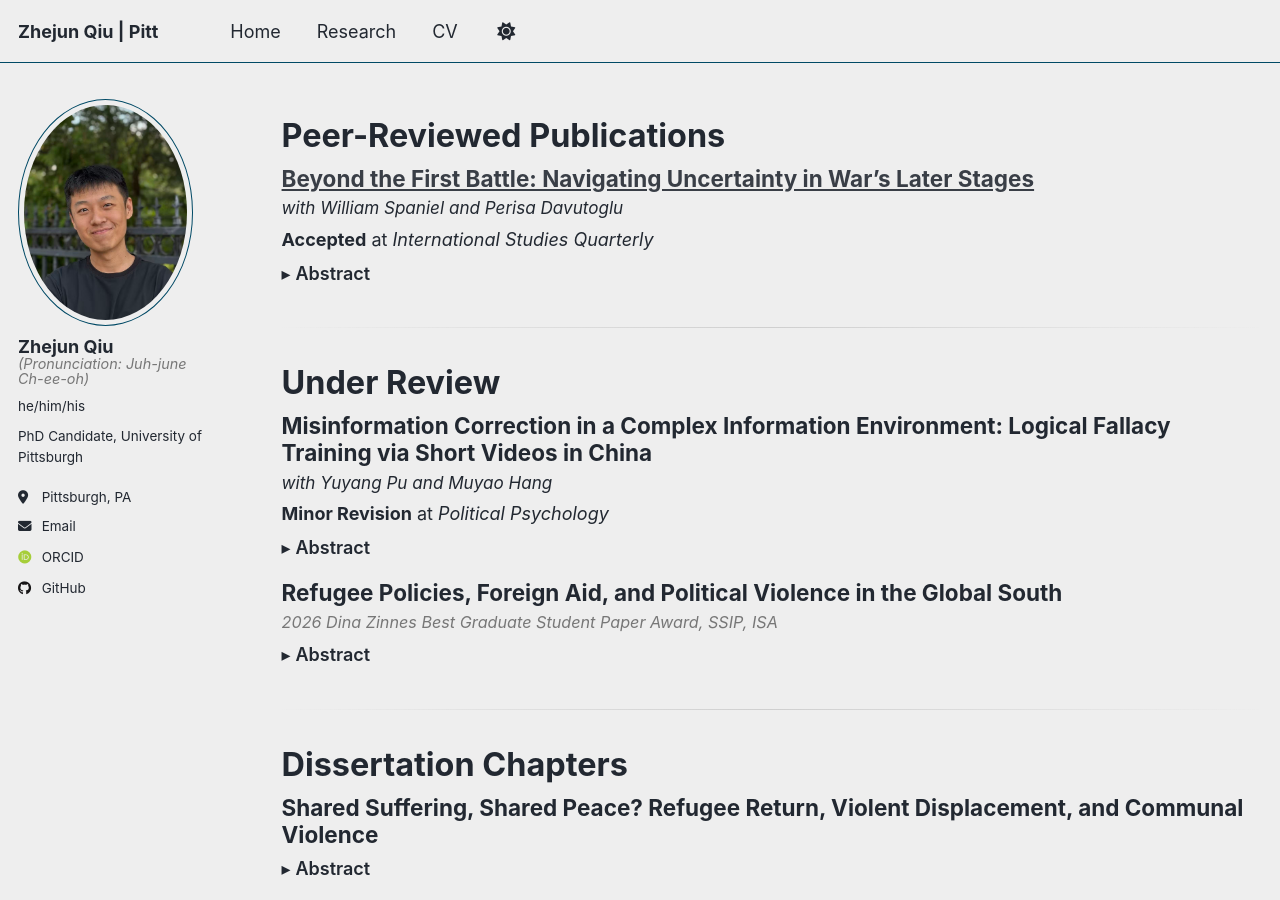
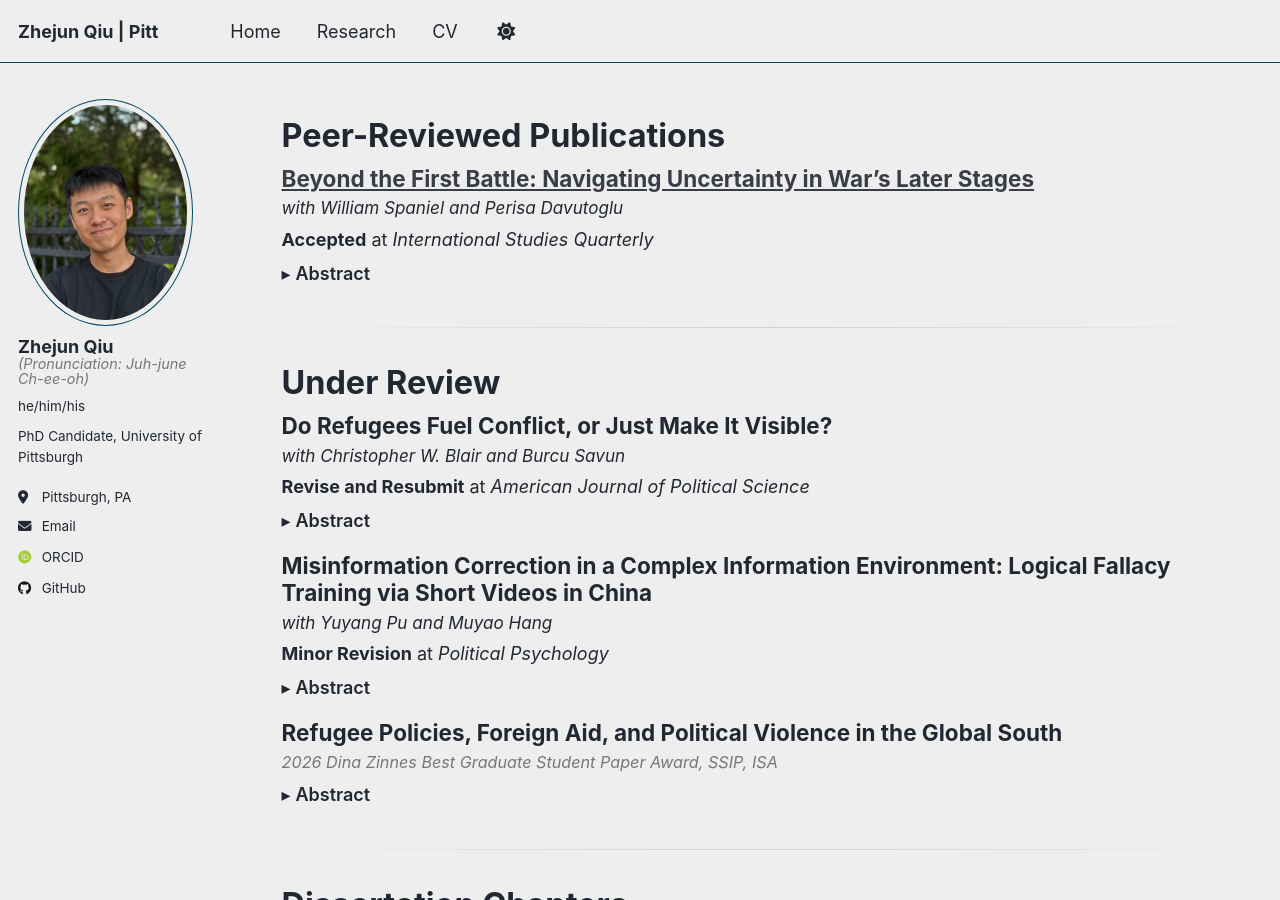
Before and after one commit to zhejun-qiu/zhejun-qiu.github.io, a Jekyll site: the page built from _pages/research.md, in a window 1280 px wide and 900 px high. Built offline with Jekyll 4.4.1, drawn with Linux system fonts in a browser that asks for light colours; some web fonts are replaced; a script that is not in the unit is left out.

Commit message:
Update research.md

```diff
--- a/_pages/research.md
+++ b/_pages/research.md
@@ -55,6 +55,12 @@ author_profile: true
 
 {%- assign peer_reviewed = site.publications
   | where: "status", "Accepted at International Studies Quarterly"
+  | sort: "date"
+  | reverse
+-%}
+
+{%- assign rr_ajps = site.publications
+  | where: "status", "Revise and Resubmit at the American Journal of Political Science"
   | sort: "date"
   | reverse
 -%}
@@ -139,7 +145,43 @@ author_profile: true
 </h1>
 
 
-<!-- 1. Political Psychology — Minor Revision -->
+<!-- 1. American Journal of Political Science — Revise and Resubmit -->
+
+{%- for post in rr_ajps -%}
+
+<article class="archive__item" style="margin:0 0 1rem 0;">
+
+  <h2 class="archive__item-title no_toc" style="margin:0;">
+    {{ post.title }}
+  </h2>
+
+  {%- assign co = post.coauthors | to_s | strip -%}
+  {%- unless co == '' -%}
+    <p style="margin:.2rem 0 0; font-style:italic; font-size:.95em;">
+      with <em>{{ co }}</em>
+    </p>
+  {%- endunless -%}
+
+  <p style="margin:.25rem 0 0;">
+    <strong>Revise and Resubmit</strong> at
+    <em>American Journal of Political Science</em>
+  </p>
+
+  {%- if post.abstract -%}
+    <details class="abstract">
+      <summary>Abstract</summary>
+      <div class="archive__item-excerpt">
+        {{ post.abstract }}
+      </div>
+    </details>
+  {%- endif -%}
+
+</article>
+
+{%- endfor -%}
+
+
+<!-- 2. Political Psychology — Minor Revision -->
 
 {%- for post in minor_pp -%}
 
@@ -174,7 +216,7 @@ author_profile: true
 {%- endfor -%}
 
 
-<!-- 2. Submitted — single-authored first -->
+<!-- 3. Submitted — single-authored first -->
 
 {%- for post in submitted -%}
 
@@ -210,7 +252,7 @@ author_profile: true
 {%- endfor -%}
 
 
-<!-- 3. Submitted — coauthored second -->
+<!-- 4. Submitted — coauthored second -->
 
 {%- for post in submitted -%}
 
```
